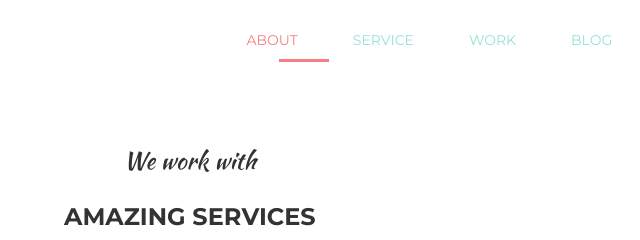
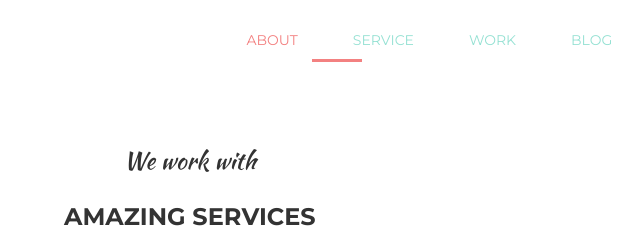
Before and after one commit to Nikindor/positioning, a plain HTML site: page index.html in a window 1280 px wide. Shown: the top 240 px of the page, 450-1090 px from the left. Drawn offline with Linux system fonts and the light colour scheme.

Commit message:
Update style.css

```diff
--- a/css/style.css
+++ b/css/style.css
@@ -42,7 +42,7 @@ header ul li {
     width: 50px;
     height: 3px;
     background: #F38181;
-    margin-left: 600px;
+    margin-left: 633px;
     margin-top: 10px;
 }
 .info-block {
```
